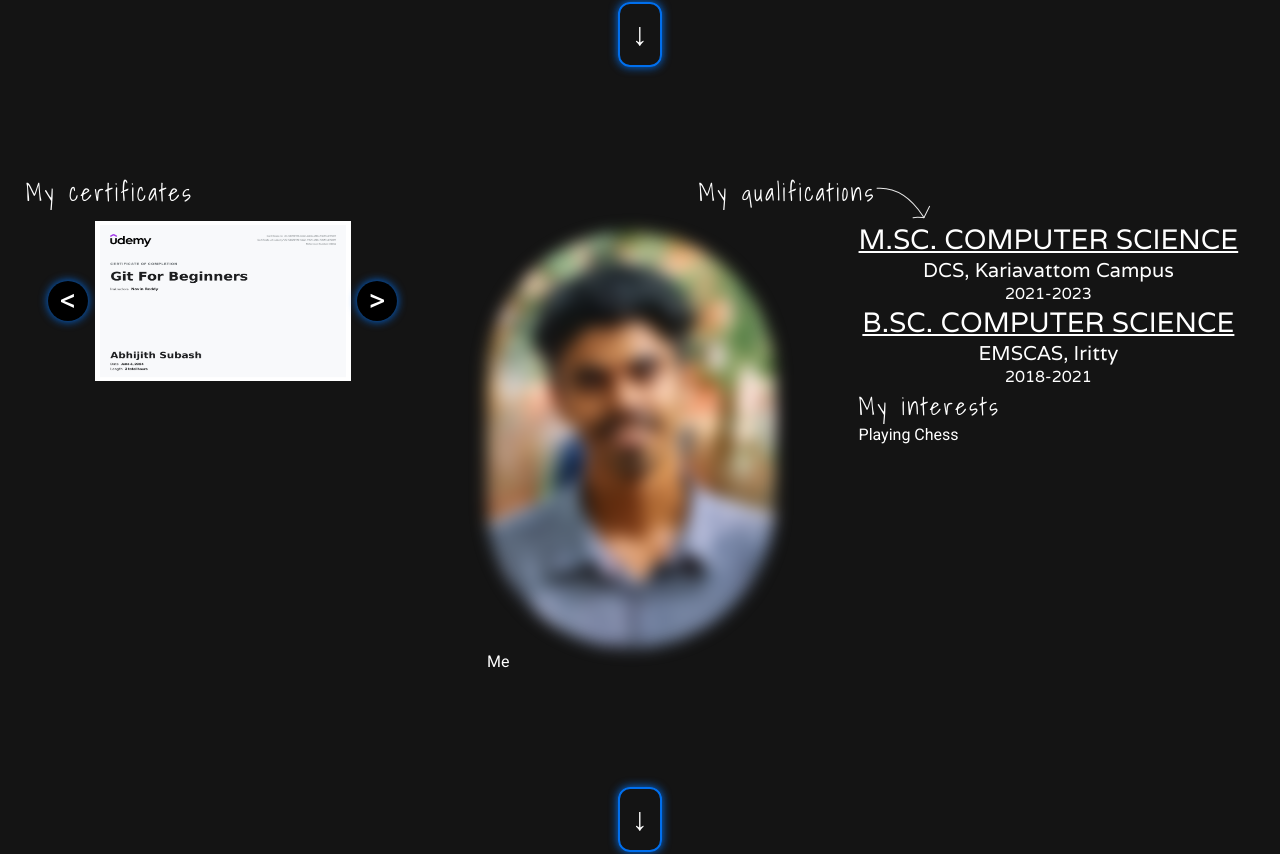
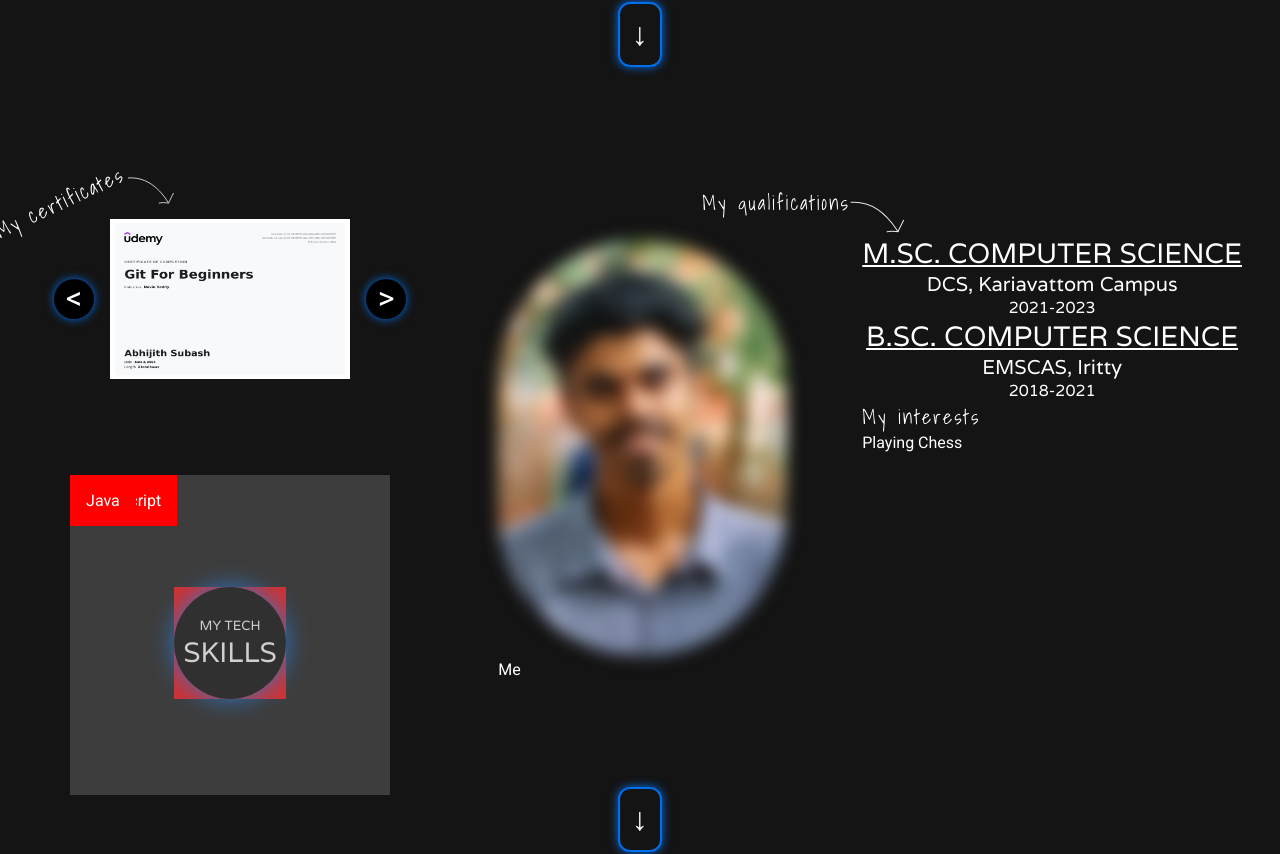
Before and after one commit to abhijith-07/blue-portfolio, a React (Vite) app: page / in a window 1280 px wide. Shown: the part 610-1464 px from the top of the page. Built offline with nearby package versions, Linux system fonts and the light colour scheme.

Commit message:
fixed: styles in about page. added skills button for styling

```diff
--- a/src/pages/About/About.jsx
+++ b/src/pages/About/About.jsx
@@ -2,6 +2,26 @@ import styles from "./About.styles";
 import DownArrow from '../../components/DownArrow/DownArrow';
 
 function About({aboutRef, projectsRef}) {
+    // <div className="qualification qualification-1">
+//     <div className="qualification-name"></div>
+//     <div className="qualification-institution"></div>
+//     <div className="qualification-year">2021-2023</div>
+// </div>
+    const skills = ['Python','JavaScript','C','Java']
+    const qualifications = [
+        {
+            name: "M.Sc. Computer Science",
+            institution: "DCS, Kariavattom Campus",
+            startYear: 2021,
+            endYear: 2023,
+        },
+        {
+            name: "B.Sc. Computer Science",
+            institution: "EMSCAS, Iritty",
+            startYear: 2018,
+            endYear: 2021,
+        },
+    ]
     return (
         <>
         <styles.Wrapper ref={aboutRef}>
@@ -9,6 +29,7 @@ function About({aboutRef, projectsRef}) {
                 <styles.Certificates>
                     <div className="span-heading certificate-heading">
                         <span>My certificates</span>
+                        <img src="images/arrows/certificates.svg" alt="" />
                     </div>
                     <div className="certificate-container">
                         <i className="left-arrow">&lt;</i>
@@ -16,13 +37,14 @@ function About({aboutRef, projectsRef}) {
                         <i className="right-arrow">&gt;</i>
                     </div>
                 </styles.Certificates>
-                <div className="skills">
-                    <div className="btn-tech-skills"></div>
-                    <div className="tech-skill skill-1"></div>
-                    <div className="tech-skill skill-2"></div>
-                    <div className="tech-skill skill-3"></div>
-                    <div className="tech-skill skill-4"></div>
-                </div>
+                <styles.SkillLists>
+                    <button>My TECH <span>Skills</span></button>
+                    <div className="tech-skill">
+                    {skills.map((skill, index) => (
+                        <div key={index} className={`skill-${index}`}>{skill}</div>
+                    ))}
+                    </div>
+                </styles.SkillLists>
             </styles.SkillContainer>
             <styles.ImageContainer>
                 <img src="/images/abhijith_image.jpg" alt="" />
@@ -34,16 +56,16 @@ function About({aboutRef, projectsRef}) {
                     <img src="images/arrows/qualifications.svg" alt="" />
                 </div>
                 <div className="qualifications">
-                    <div className="qualification qualification-1">
-                        <div className="qualification-name">M.Sc. Computer Science</div>
-                        <div className="qualification-institution">DCS, Kariavattom Campus</div>
-                        <div className="qualification-year">2021-2023</div>
-                    </div>
-                    <div className="qualification qualification-2">
-                        <div className="qualification-name">B.Sc. Computer Science</div>
-                        <div className="qualification-institution">EMSCAS, Iritty</div>
-                        <div className="qualification-year">2018-2021</div>
-                    </div>
+                    {
+                        qualifications.map((qualification, index) =>(
+                            <div className={`qualification qualification-${index}`} key={index}>
+                                <div className="qualification-name">{qualification.name}</div>
+                                <div className="qualification-institution">{qualification.institution}</div>
+                                <div className="qualification-year">{qualification.startYear}-{qualification.endYear}</div>
+                            </div>
+                        ))
+                    }
+
                 </div>
                 <div className="interests">
                     <p className="span-heading interest-heading">My interests</p>
--- a/src/pages/About/About.styles.js
+++ b/src/pages/About/About.styles.js
@@ -3,7 +3,7 @@ import styled, {css} from "styled-components"
 const spanHeading = css`
     .span-heading {
         font-family: var(--font-decorative);
-        font-size: 1.5rem;
+        font-size: 1.25rem;
         letter-spacing: 0.1em;
     }
 `
@@ -14,23 +14,38 @@ const styles = {
         justify-content: space-around;
         align-items: center;
         height: calc(100vh - 8rem);
-        padding-top: 6rem;
+        padding-top: 7rem;
         color: var(--font-light);
         ${spanHeading}
     `,
     SkillContainer: styled.div`
-        height: 80%;
+        height: 100%;
+        display: flex;
+        flex-direction: column;
+        justify-content: space-around;
+        align-items: center;
     `,
     Certificates: styled.div`
         position: relative;
         .certificate-heading {
-            display: flex;
             position: absolute;
-            top: -3rem;
-            left: -1rem;
+            top: -2rem;
+            left: -3rem;
+            transform: rotate(-25deg);
+        }
+        .certificate-heading span {
+            display: block;
+        }
+        .certificate-heading img {
+            position: absolute;
+            transform: rotate(25deg);
+            width: 3rem;
+            height: 3rem;
+            left: 8.5rem;
+            top: 1rem;
         }
         img {
-            width: 16rem;
+            width: 15rem;
             height: 10rem;
         }
 
@@ -46,11 +61,61 @@ const styles = {
             height: 2.5rem;
             text-align: center;
             border-radius: 50%;
-            margin: 0.2em;
+            margin: 0 0.5em;
             background-color: var(--black);
             box-shadow: 0 0 10px var(--primary);
         }
     `,
+
+    SkillLists : styled.div`
+        position: relative;
+        display: flex;
+        flex-direction: column;
+        align-items: center;
+        background-color: red;
+        margin-top: 8rem;
+        button {
+            height: 7rem;
+            width: 7rem;
+            border-radius: 50%;
+            color: var(--font-light);
+            background-color: var(--black);
+            font-family: var(--font-secondary);
+            text-transform: uppercase;
+            border: none;
+            box-shadow: 0 0 25px var(--primary);
+        }
+        button span {
+            font-size: 1.75rem;
+        }
+
+        button:hover {
+            transform: scale(0.6);
+        }
+
+        .tech-skill {
+            position: absolute;
+            width: 20rem;
+            height: 20rem;
+            top: -7rem;
+            text-align: center;
+            opacity: 1;
+            background-color: #80808060;
+        }
+
+        .tech-skill *[class^="skill-"] {
+            background-color: red;
+            padding: 1rem;
+            position: absolute;
+            left: 0;
+            transform-origin: 100px;
+        }
+
+        button:hover ~ .tech-skill {
+            opacity: 1;
+        }
+    `,
+
     ImageContainer: styled.div`
         img {
             width: 18rem;
```
Also changed, not shown: public/images/arrows/certificates.svg (added).
